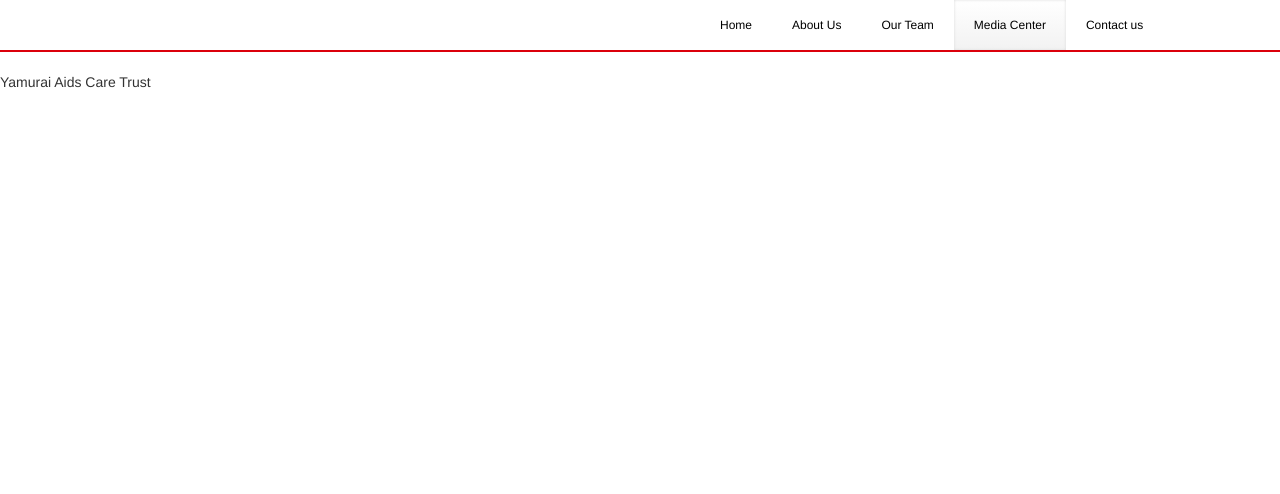
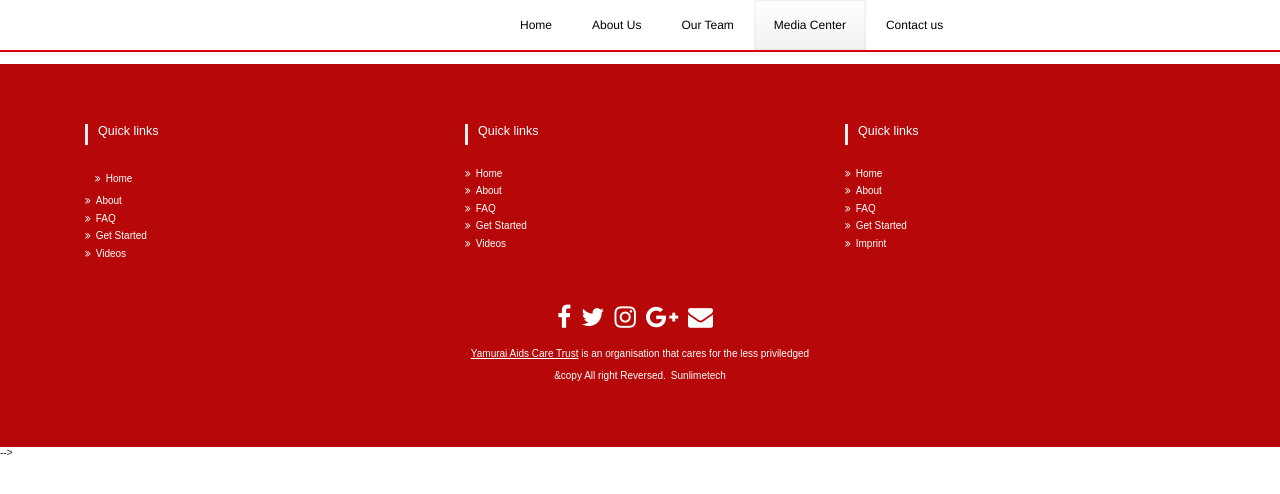
Before and after one commit to techno-extreme/yact, an Angular app: page / in a window 1280 px wide. Shown: the top 494 px of the page. Built offline with nearby package versions, Linux system fonts and the light colour scheme.

Commit message:
Footer alterations

```diff
--- a/src/app/app.component.css
+++ b/src/app/app.component.css
@@ -1,3 +1,4 @@
+@import url('https://maxcdn.bootstrapcdn.com/font-awesome/4.7.0/css/font-awesome.min.css');
 #cssmenu ul,
 #cssmenu li,
 #cssmenu span,
@@ -179,3 +180,78 @@ margin-left: 50em!important;
 #cssmenu .has-sub ul li.last > a {
   border-bottom: 0;
 }
+
+/* Footer */
+section {
+    padding: 60px 0;
+}
+
+section .section-title {
+    text-align: center;
+    color: #007b5e;
+    margin-bottom: 50px;
+    text-transform: uppercase;
+}
+#footer {
+    background: #b60808 !important;
+}
+#footer h5{
+	padding-left: 10px;
+    border-left: 3px solid #eeeeee;
+    padding-bottom: 6px;
+    margin-bottom: 20px;
+    color:#ffffff;
+}
+#footer a {
+    color: #ffffff;
+    text-decoration: none !important;
+    background-color: transparent;
+    -webkit-text-decoration-skip: objects;
+}
+#footer ul.social li{
+	padding: 3px 0;
+}
+#footer ul.social li a i {
+    margin-right: 5px;
+	font-size:25px;
+	-webkit-transition: .5s all ease;
+	-moz-transition: .5s all ease;
+	transition: .5s all ease;
+}
+#footer ul.social li:hover a i {
+	font-size:30px;
+	margin-top:-10px;
+}
+#footer ul.social li a,
+#footer ul.quick-links li a{
+	color:#ffffff;
+}
+#footer ul.social li a:hover{
+	color:#eeeeee;
+}
+#footer ul.quick-links li{
+	padding: 3px 0;
+	-webkit-transition: .5s all ease;
+	-moz-transition: .5s all ease;
+	transition: .5s all ease;
+}
+#footer ul.quick-links li:hover{
+	padding: 3px 0;
+	margin-left:5px;
+	font-weight:700;
+}
+#footer ul.quick-links li a i{
+	margin-right: 5px;
+}
+#footer ul.quick-links li:hover a i {
+    font-weight: 700;
+}
+
+@media (max-width:767px){
+	#footer h5 {
+    padding-left: 0;
+    border-left: transparent;
+    padding-bottom: 0px;
+    margin-bottom: 10px;
+}
+}
--- a/src/app/app.component.html
+++ b/src/app/app.component.html
@@ -1,23 +1,83 @@
+<html>
+  <head>
+<link href="//maxcdn.bootstrapcdn.com/bootstrap/4.0.0/css/bootstrap.min.css" rel="stylesheet" id="bootstrap-css">
+<script src="//maxcdn.bootstrapcdn.com/bootstrap/4.0.0/js/bootstrap.min.js"></script>
+<script src="//cdnjs.cloudflare.com/ajax/libs/jquery/3.2.1/jquery.min.js"></script>
+</head>
 <div id='cssmenu'>
   <ul id="menulist">
-    <li><a class="nav-link" [routerLink]="['']" routerLinkActive="active"><span>Home</span></a></li>
-    <li class='last'><a class="nav-link" [routerLink]="['/about-us']" routerLinkActive="active"><span>About Us</span></a></li>
-    <li><a class="nav-link" [routerLink]="['/our-team']" routerLinkActive="active"><span>Our Team</span></a></li>
+    <li><a class="nav-link"  [routerLink]="['']" routerLinkActive="active"><span>Home</span></a></li>
+    <li class='last'><a   class="nav-link"  [routerLink]="['/about-us']" routerLinkActive="active"><span>About Us</span></a></li>
+    <li><a   class="nav-link"  [routerLink]="['/our-team']" routerLinkActive="active"><span>Our Team</span></a></li>
 
-    <li class='active has-sub'><a class="nav-link" [routerLink]="['#']" routerLinkActive="active"><span>Media Center</span></a>
+    <li class='active has-sub'><a   class="nav-link"  [routerLink]="['#']" routerLinkActive="active"><span>Media Center</span></a>
       <ul>
-        <li class='has-sub'><a class="nav-link" [routerLink]="['/blog']" routerLinkActive="active"><span>Blog</span></a>
+        <li class='has-sub'><a   class="nav-link"  [routerLink]="['/blog']" routerLinkActive="active"><span>Blog</span></a>
         </li>
 
-        <li class='has-sub'><a class="nav-link" [routerLink]="['/gallery']" routerLinkActive="active"><span>Gallery</span></a>
+        <li class='has-sub'><a  class="nav-link"  [routerLink]="['/gallery']" routerLinkActive="active"><span>Gallery</span></a>
         </li>
       </ul>
     </li>
-    <li class='last'><a class="nav-link" [routerLink]="['/contact']" routerLinkActive="active"><span>Contact us</span></a></li>
+    <li class='last'><a  class="nav-link"  [routerLink]="['/contact']" routerLinkActive="active"><span>Contact us</span></a></li>
   </ul>
 </div>
-<router-outlet></router-outlet>
+<router-outlet>
+</router-outlet>
 <br />
-<footer>
-  <p>Yamurai Aids Care Trust</p>
-</footer>
+<!-- Footer -->
+<section id="footer">
+		<div class="container">
+			<div class="row text-center text-xs-center text-sm-left text-md-left">
+				<div class="col-xs-12 col-sm-4 col-md-4">
+					<h5>Quick links</h5>
+					<ul class="list-unstyled quick-links">
+						<li><a class="nav-link"  [routerLink]="['']" routerLinkActive="active"><i class="fa fa-angle-double-right"></i>Home</a></li>
+						<li><a href="javascript:void();"><i class="fa fa-angle-double-right"></i>About</a></li>
+						<li><a href="javascript:void();"><i class="fa fa-angle-double-right"></i>FAQ</a></li>
+						<li><a href="javascript:void();"><i class="fa fa-angle-double-right"></i>Get Started</a></li>
+						<li><a href="javascript:void();"><i class="fa fa-angle-double-right"></i>Videos</a></li>
+					</ul>
+				</div>
+				<div class="col-xs-12 col-sm-4 col-md-4">
+					<h5>Quick links</h5>
+					<ul class="list-unstyled quick-links">
+						<li><a href="javascript:void();"><i class="fa fa-angle-double-right"></i>Home</a></li>
+						<li><a href="javascript:void();"><i class="fa fa-angle-double-right"></i>About</a></li>
+						<li><a href="javascript:void();"><i class="fa fa-angle-double-right"></i>FAQ</a></li>
+						<li><a href="javascript:void();"><i class="fa fa-angle-double-right"></i>Get Started</a></li>
+						<li><a href="javascript:void();"><i class="fa fa-angle-double-right"></i>Videos</a></li>
+					</ul>
+				</div>
+				<div class="col-xs-12 col-sm-4 col-md-4">
+					<h5>Quick links</h5>
+					<ul class="list-unstyled quick-links">
+						<li><a href="javascript:void();"><i class="fa fa-angle-double-right"></i>Home</a></li>
+						<li><a href="javascript:void();"><i class="fa fa-angle-double-right"></i>About</a></li>
+						<li><a href="javascript:void();"><i class="fa fa-angle-double-right"></i>FAQ</a></li>
+						<li><a href="javascript:void();"><i class="fa fa-angle-double-right"></i>Get Started</a></li>
+						<li><a href="https://wwwe.sunlimetech.com" title="Design and developed by"><i class="fa fa-angle-double-right"></i>Imprint</a></li>
+					</ul>
+				</div>
+			</div>
+			<div class="row">
+				<div class="col-xs-12 col-sm-12 col-md-12 mt-2 mt-sm-5">
+					<ul class="list-unstyled list-inline social text-center">
+						<li class="list-inline-item"><a href="javascript:void();"><i class="fa fa-facebook"></i></a></li>
+						<li class="list-inline-item"><a href="javascript:void();"><i class="fa fa-twitter"></i></a></li>
+						<li class="list-inline-item"><a href="javascript:void();"><i class="fa fa-instagram"></i></a></li>
+						<li class="list-inline-item"><a href="javascript:void();"><i class="fa fa-google-plus"></i></a></li>
+						<li class="list-inline-item"><a href="javascript:void();" target="_blank"><i class="fa fa-envelope"></i></a></li>
+					</ul>
+				</div>
+			</div>
+			<div class="row">
+				<div class="col-xs-12 col-sm-12 col-md-12 mt-2 mt-sm-2 text-center text-white">
+					<p><u><a href="https://www.nationaltransaction.com/">Yamurai Aids Care Trust</a></u> is an organisation that cares for the less priviledged</p>
+					<p class="h6">&copy All right Reversed.<a class="text-green ml-2" href="https://www.sunlimetech.com" target="_blank">Sunlimetech</a></p>
+				</div>
+			</div>
+		</div>
+	</section> -->
+	<!-- ./Footer-->
+</html>
```
